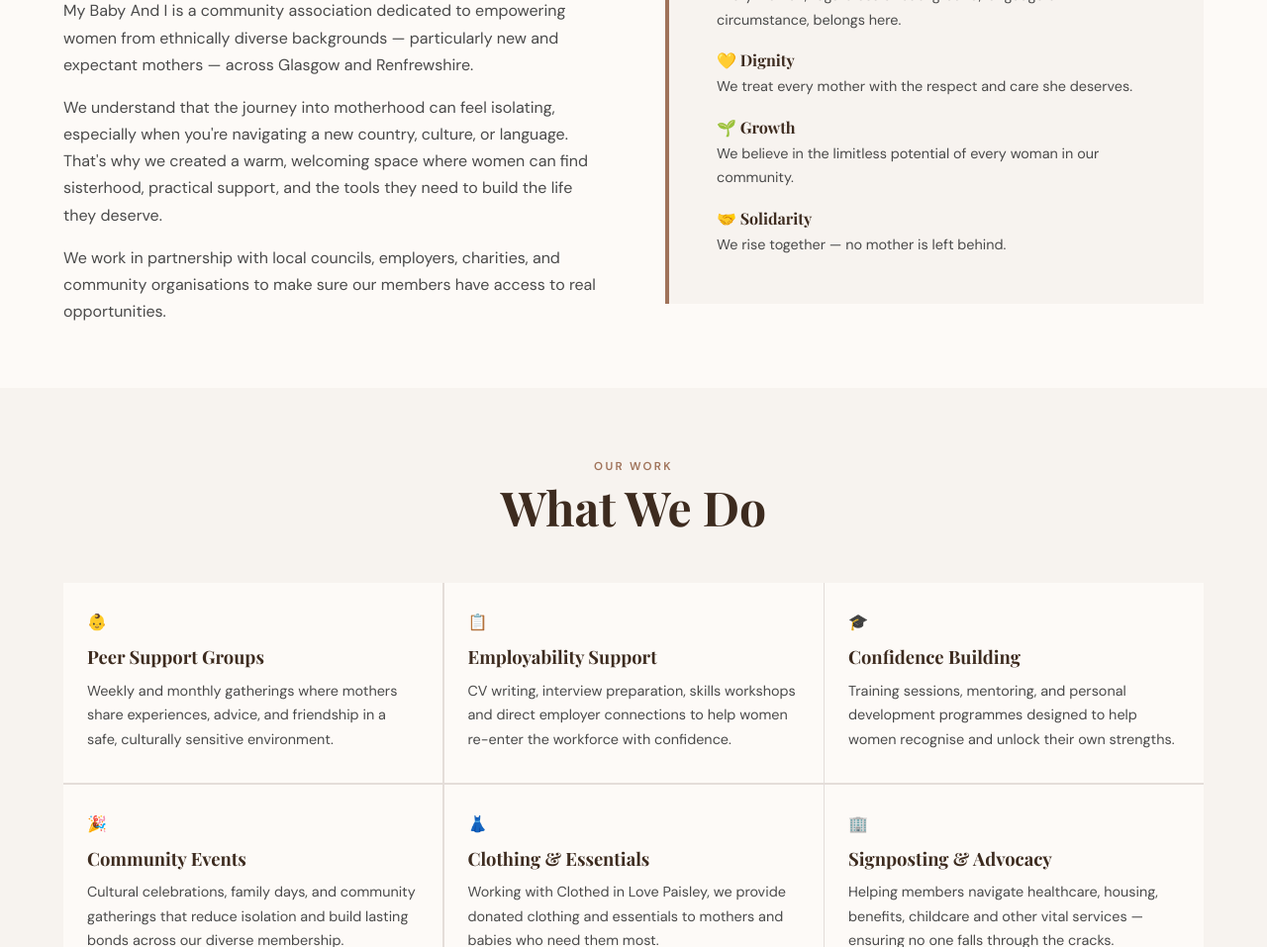
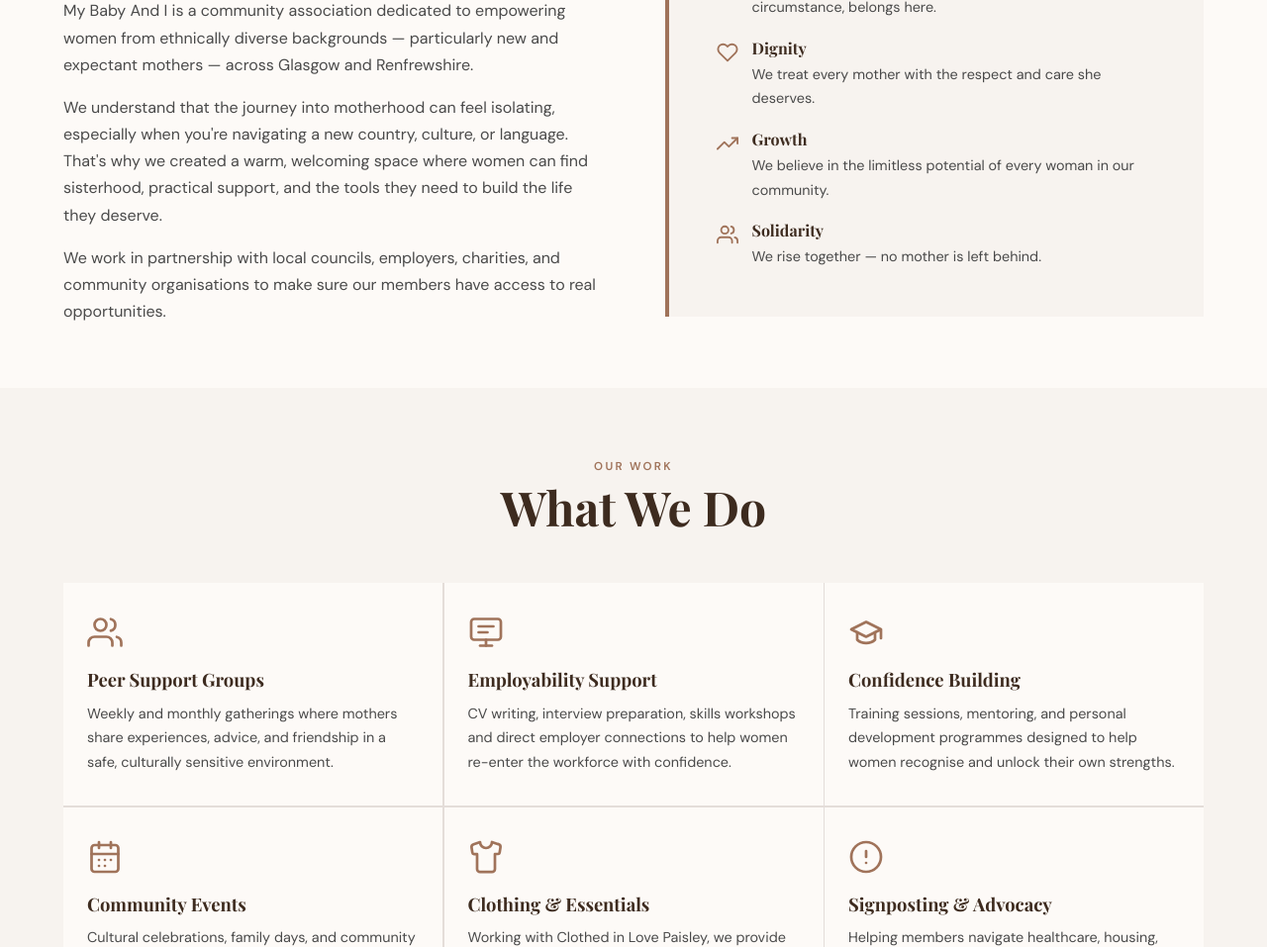
Before and after one commit to SimonyBl1nk/MyBabyAndI-website, a plain HTML site: page about.html in a window 1280 px wide. Shown: the part 573-1530 px from the top of the page at 99% size. Drawn offline with nearby package versions, Linux system fonts and the light colour scheme; a web font is replaced by a local one.

Commit message:
Add files via upload

```diff
--- a/about.html
+++ b/about.html
@@ -5,6 +5,9 @@
   <meta name="viewport" content="width=device-width, initial-scale=1.0"/>
   <title>About Us | My Baby And I</title>
   <meta name="description" content="Learn about My Baby And I — who we are, what we do, and the women at the heart of our community."/>
+  <link rel="preconnect" href="https://fonts.googleapis.com"/>
+  <link rel="preconnect" href="https://fonts.gstatic.com" crossorigin/>
+  <link href="https://fonts.googleapis.com/css2?family=Playfair+Display:wght@700;800&family=Inter:wght@400;500;600&display=swap" rel="stylesheet"/>
   <link rel="stylesheet" href="css/style.css"/>
 </head>
 <body>
@@ -32,10 +35,22 @@
       <div class="fade-up" style="background:var(--cream);padding:3rem;border-left:4px solid var(--terracotta);">
         <span class="eyebrow">Our Values</span>
         <div style="margin-top:1.5rem;display:flex;flex-direction:column;gap:1.2rem;">
-          <div><h4>🌍 Inclusion</h4><p style="font-size:0.9rem;margin-top:0.3rem;">Every woman, regardless of background, language or circumstance, belongs here.</p></div>
-          <div><h4>💛 Dignity</h4><p style="font-size:0.9rem;margin-top:0.3rem;">We treat every mother with the respect and care she deserves.</p></div>
-          <div><h4>🌱 Growth</h4><p style="font-size:0.9rem;margin-top:0.3rem;">We believe in the limitless potential of every woman in our community.</p></div>
-          <div><h4>🤝 Solidarity</h4><p style="font-size:0.9rem;margin-top:0.3rem;">We rise together — no mother is left behind.</p></div>
+          <div style="display:flex;align-items:flex-start;gap:0.85rem;">
+            <svg width="22" height="22" viewBox="0 0 24 24" fill="none" stroke="var(--terracotta)" stroke-width="2" stroke-linecap="round" stroke-linejoin="round" style="flex-shrink:0;margin-top:3px;"><circle cx="12" cy="12" r="10"/><line x1="2" y1="12" x2="22" y2="12"/><path d="M12 2a15.3 15.3 0 0 1 4 10 15.3 15.3 0 0 1-4 10 15.3 15.3 0 0 1-4-10 15.3 15.3 0 0 1 4-10z"/></svg>
+            <div><h4>Inclusion</h4><p style="font-size:0.9rem;margin-top:0.3rem;">Every woman, regardless of background, language or circumstance, belongs here.</p></div>
+          </div>
+          <div style="display:flex;align-items:flex-start;gap:0.85rem;">
+            <svg width="22" height="22" viewBox="0 0 24 24" fill="none" stroke="var(--terracotta)" stroke-width="2" stroke-linecap="round" stroke-linejoin="round" style="flex-shrink:0;margin-top:3px;"><path d="M20.84 4.61a5.5 5.5 0 0 0-7.78 0L12 5.67l-1.06-1.06a5.5 5.5 0 0 0-7.78 7.78l1.06 1.06L12 21.23l7.78-7.78 1.06-1.06a5.5 5.5 0 0 0 0-7.78z"/></svg>
+            <div><h4>Dignity</h4><p style="font-size:0.9rem;margin-top:0.3rem;">We treat every mother with the respect and care she deserves.</p></div>
+          </div>
+          <div style="display:flex;align-items:flex-start;gap:0.85rem;">
+            <svg width="22" height="22" viewBox="0 0 24 24" fill="none" stroke="var(--terracotta)" stroke-width="2" stroke-linecap="round" stroke-linejoin="round" style="flex-shrink:0;margin-top:3px;"><polyline points="23 6 13.5 15.5 8.5 10.5 1 18"/><polyline points="17 6 23 6 23 12"/></svg>
+            <div><h4>Growth</h4><p style="font-size:0.9rem;margin-top:0.3rem;">We believe in the limitless potential of every woman in our community.</p></div>
+          </div>
+          <div style="display:flex;align-items:flex-start;gap:0.85rem;">
+            <svg width="22" height="22" viewBox="0 0 24 24" fill="none" stroke="var(--terracotta)" stroke-width="2" stroke-linecap="round" stroke-linejoin="round" style="flex-shrink:0;margin-top:3px;"><path d="M17 21v-2a4 4 0 0 0-4-4H5a4 4 0 0 0-4 4v2"/><circle cx="9" cy="7" r="4"/><path d="M23 21v-2a4 4 0 0 0-3-3.87"/><path d="M16 3.13a4 4 0 0 1 0 7.75"/></svg>
+            <div><h4>Solidarity</h4><p style="font-size:0.9rem;margin-top:0.3rem;">We rise together — no mother is left behind.</p></div>
+          </div>
         </div>
       </div>
     </div>
@@ -51,32 +66,44 @@
     </div>
     <div class="pillars">
       <div class="pillar fade-up">
-        <div class="pillar__icon">👶</div>
+        <div class="pillar__icon">
+          <svg width="32" height="32" viewBox="0 0 24 24" fill="none" stroke="currentColor" stroke-width="1.8" stroke-linecap="round" stroke-linejoin="round"><path d="M17 21v-2a4 4 0 0 0-4-4H5a4 4 0 0 0-4 4v2"/><circle cx="9" cy="7" r="4"/><path d="M23 21v-2a4 4 0 0 0-3-3.87"/><path d="M16 3.13a4 4 0 0 1 0 7.75"/></svg>
+        </div>
         <h3>Peer Support Groups</h3>
         <p>Weekly and monthly gatherings where mothers share experiences, advice, and friendship in a safe, culturally sensitive environment.</p>
       </div>
       <div class="pillar fade-up">
-        <div class="pillar__icon">📋</div>
+        <div class="pillar__icon">
+          <svg width="32" height="32" viewBox="0 0 24 24" fill="none" stroke="currentColor" stroke-width="1.8" stroke-linecap="round" stroke-linejoin="round"><rect x="2" y="3" width="20" height="14" rx="2"/><line x1="8" y1="21" x2="16" y2="21"/><line x1="12" y1="17" x2="12" y2="21"/><line x1="7" y1="8" x2="17" y2="8"/><line x1="7" y1="12" x2="13" y2="12"/></svg>
+        </div>
         <h3>Employability Support</h3>
         <p>CV writing, interview preparation, skills workshops and direct employer connections to help women re-enter the workforce with confidence.</p>
       </div>
       <div class="pillar fade-up">
-        <div class="pillar__icon">🎓</div>
+        <div class="pillar__icon">
+          <svg width="32" height="32" viewBox="0 0 24 24" fill="none" stroke="currentColor" stroke-width="1.8" stroke-linecap="round" stroke-linejoin="round"><path d="M22 10v6M2 10l10-5 10 5-10 5z"/><path d="M6 12v5c3 3 9 3 12 0v-5"/></svg>
+        </div>
         <h3>Confidence Building</h3>
         <p>Training sessions, mentoring, and personal development programmes designed to help women recognise and unlock their own strengths.</p>
       </div>
       <div class="pillar fade-up">
-        <div class="pillar__icon">🎉</div>
+        <div class="pillar__icon">
+          <svg width="32" height="32" viewBox="0 0 24 24" fill="none" stroke="currentColor" stroke-width="1.8" stroke-linecap="round" stroke-linejoin="round"><rect x="3" y="4" width="18" height="18" rx="2"/><line x1="16" y1="2" x2="16" y2="6"/><line x1="8" y1="2" x2="8" y2="6"/><line x1="3" y1="10" x2="21" y2="10"/><path d="M8 14h.01M12 14h.01M16 14h.01M8 18h.01M12 18h.01"/></svg>
+        </div>
         <h3>Community Events</h3>
         <p>Cultural celebrations, family days, and community gatherings that reduce isolation and build lasting bonds across our diverse membership.</p>
       </div>
       <div class="pillar fade-up">
-        <div class="pillar__icon">👗</div>
+        <div class="pillar__icon">
+          <svg width="32" height="32" viewBox="0 0 24 24" fill="none" stroke="currentColor" stroke-width="1.8" stroke-linecap="round" stroke-linejoin="round"><path d="M20.38 3.46L16 2a4 4 0 0 1-8 0L3.62 3.46a2 2 0 0 0-1.34 2.23l.58 3.57a1 1 0 0 0 .99.84H6v10c0 1.1.9 2 2 2h8a2 2 0 0 0 2-2V10h2.15a1 1 0 0 0 .99-.84l.58-3.57a2 2 0 0 0-1.34-2.23z"/></svg>
+        </div>
         <h3>Clothing &amp; Essentials</h3>
         <p>Working with Clothed in Love Paisley, we provide donated clothing and essentials to mothers and babies who need them most.</p>
       </div>
       <div class="pillar fade-up">
-        <div class="pillar__icon">🏢</div>
+        <div class="pillar__icon">
+          <svg width="32" height="32" viewBox="0 0 24 24" fill="none" stroke="currentColor" stroke-width="1.8" stroke-linecap="round" stroke-linejoin="round"><circle cx="12" cy="12" r="10"/><line x1="12" y1="8" x2="12" y2="12"/><line x1="12" y1="16" x2="12.01" y2="16"/></svg>
+        </div>
         <h3>Signposting &amp; Advocacy</h3>
         <p>Helping members navigate healthcare, housing, benefits, childcare and other vital services — ensuring no one falls through the cracks.</p>
       </div>
@@ -93,7 +120,9 @@
     </div>
     <div class="cards">
       <div class="card fade-up" style="background:rgba(255,255,255,0.05);border:1px solid rgba(255,255,255,0.1);">
-        <div class="card__img" style="background:linear-gradient(135deg,var(--terracotta),var(--rust));">🌸</div>
+        <div class="card__img" style="background:linear-gradient(135deg,var(--terracotta),var(--rust));display:flex;align-items:center;justify-content:center;">
+          <svg width="40" height="40" viewBox="0 0 24 24" fill="none" stroke="rgba(255,255,255,0.8)" stroke-width="1.5" stroke-linecap="round" stroke-linejoin="round"><path d="M12 22s8-4 8-10V5l-8-3-8 3v7c0 6 8 10 8 10z"/></svg>
+        </div>
         <div class="card__body">
           <span class="card__tag">Member Story</span>
           <h3 style="color:var(--sand);">Amara's Story</h3>
@@ -102,7 +131,9 @@
         </div>
       </div>
       <div class="card fade-up" style="background:rgba(255,255,255,0.05);border:1px solid rgba(255,255,255,0.1);">
-        <div class="card__img" style="background:linear-gradient(135deg,var(--olive),var(--sage));">🌿</div>
+        <div class="card__img" style="background:linear-gradient(135deg,#5a7a5a,#8aad8a);display:flex;align-items:center;justify-content:center;">
+          <svg width="40" height="40" viewBox="0 0 24 24" fill="none" stroke="rgba(255,255,255,0.8)" stroke-width="1.5" stroke-linecap="round" stroke-linejoin="round"><polyline points="23 6 13.5 15.5 8.5 10.5 1 18"/><polyline points="17 6 23 6 23 12"/></svg>
+        </div>
         <div class="card__body">
           <span class="card__tag">Member Story</span>
           <h3 style="color:var(--sand);">Fatima's Story</h3>
@@ -111,7 +142,9 @@
         </div>
       </div>
       <div class="card fade-up" style="background:rgba(255,255,255,0.05);border:1px solid rgba(255,255,255,0.1);">
-        <div class="card__img" style="background:linear-gradient(135deg,var(--sand),var(--terracotta));">💛</div>
+        <div class="card__img" style="background:linear-gradient(135deg,var(--sand),var(--terracotta));display:flex;align-items:center;justify-content:center;">
+          <svg width="40" height="40" viewBox="0 0 24 24" fill="none" stroke="rgba(255,255,255,0.8)" stroke-width="1.5" stroke-linecap="round" stroke-linejoin="round"><path d="M17 21v-2a4 4 0 0 0-4-4H5a4 4 0 0 0-4 4v2"/><circle cx="9" cy="7" r="4"/><path d="M23 21v-2a4 4 0 0 0-3-3.87"/><path d="M16 3.13a4 4 0 0 1 0 7.75"/></svg>
+        </div>
         <div class="card__body">
           <span class="card__tag">Member Story</span>
           <h3 style="color:var(--sand);">Priya's Story</h3>
@@ -168,7 +201,9 @@
       <p style="max-width:520px;margin:1rem auto 0;">We are a growing organisation. When opportunities arise, we post them here first — because we believe in hiring from within our community wherever possible.</p>
     </div>
     <div class="fade-up" style="background:var(--warm-white);padding:3rem;text-align:center;border:1.5px solid rgba(59,35,20,0.1);">
-      <div style="font-size:3rem;margin-bottom:1rem;">📋</div>
+      <div style="display:flex;justify-content:center;margin-bottom:1rem;">
+        <svg width="48" height="48" viewBox="0 0 24 24" fill="none" stroke="var(--terracotta)" stroke-width="1.5" stroke-linecap="round" stroke-linejoin="round"><rect x="2" y="7" width="20" height="14" rx="2"/><path d="M16 7V5a2 2 0 0 0-2-2h-4a2 2 0 0 0-2 2v2"/><line x1="12" y1="12" x2="12" y2="16"/><line x1="10" y1="14" x2="14" y2="14"/></svg>
+      </div>
       <h3>No Current Vacancies</h3>
       <p style="margin:0.75rem auto;max-width:460px;">We don't have any open positions right now, but we're always growing. Send us your CV and a short note about yourself — we'd love to hear from you.</p>
       <a href="mailto:info@mybabyandi.co.uk?subject=Job Enquiry" class="btn btn--primary" style="margin-top:1.5rem;">Send Us Your CV</a>
```
